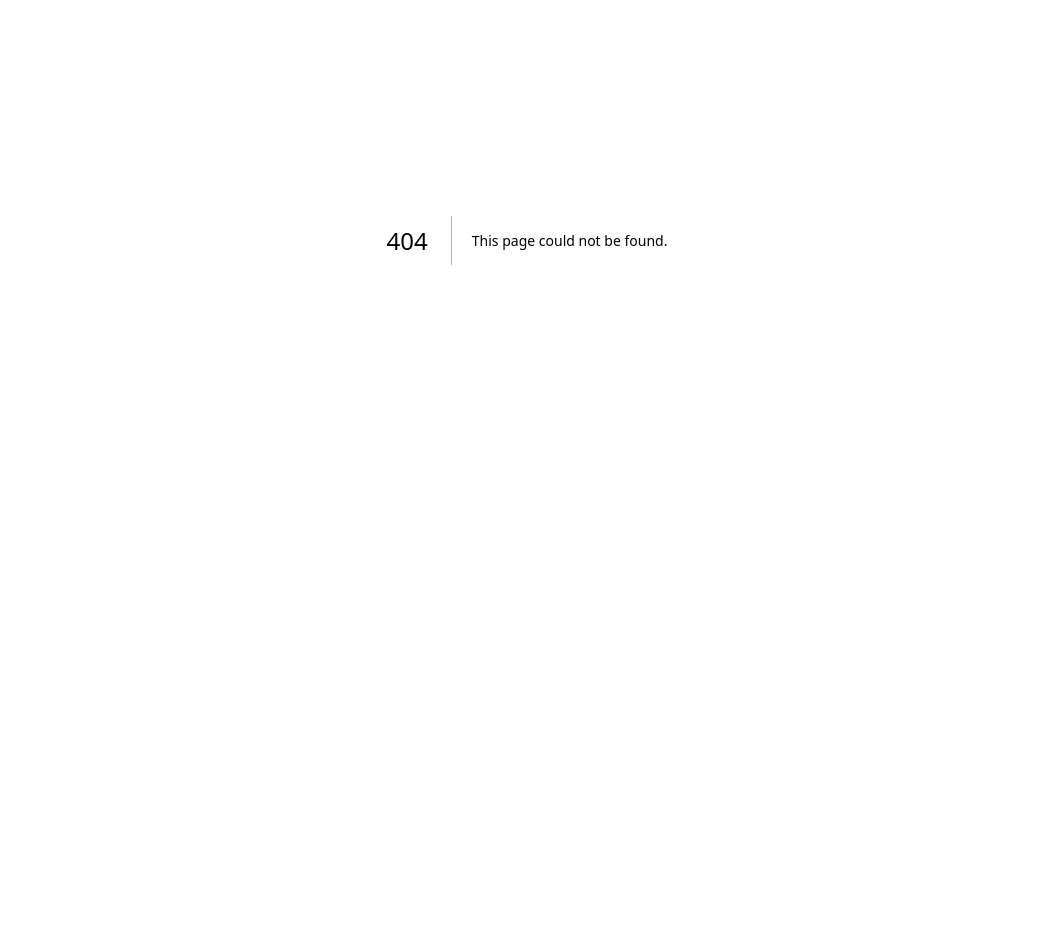
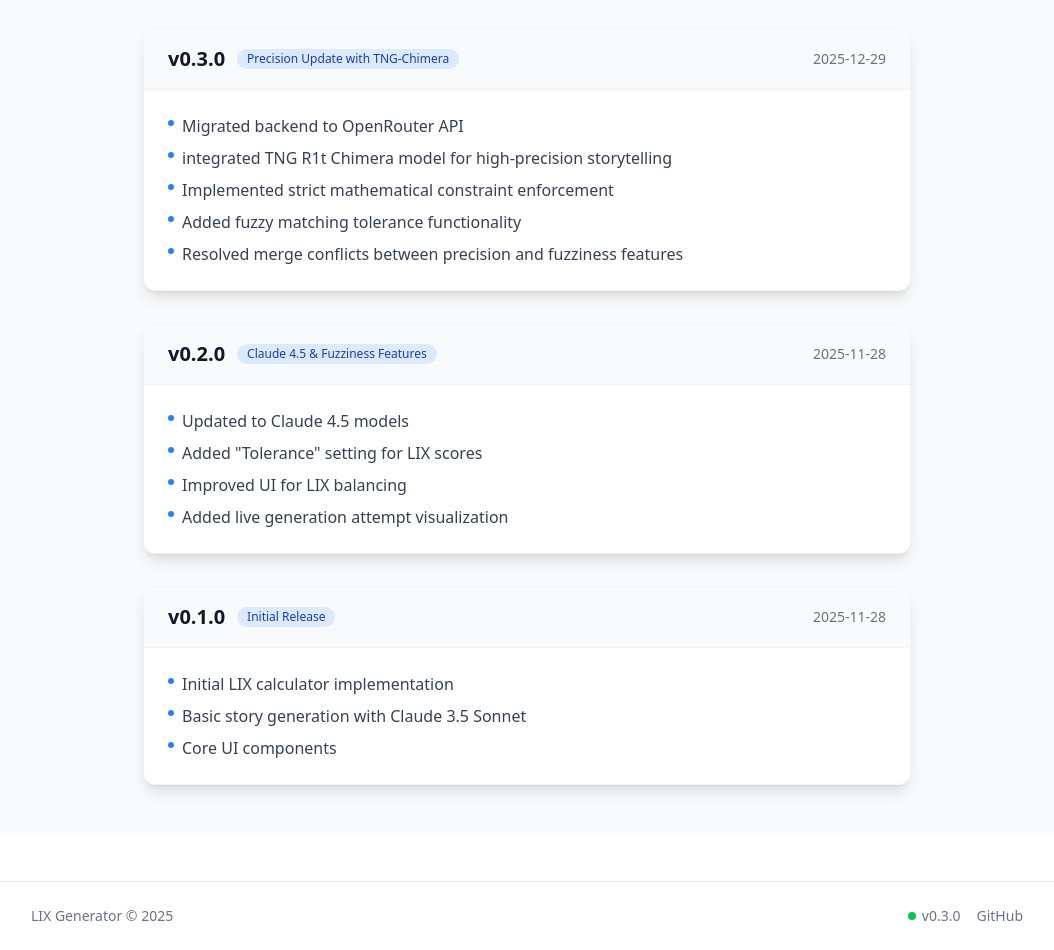
Before and after one commit to rotwurstesser/lix-tool, a Next.js app: page /changelog in a window 1280 px wide. Before the commit this address had no page. Shown: the part 160-1110 px from the top of the page, without its empty margins (113-1167 px from the left). Before the commit the page ends 800 px from the top, so only its background shows below. Built offline with nearby package versions, Linux system fonts and the light colour scheme.

Commit message:
feat: Add version footer and changelog page

```diff
--- /dev/null
+++ b/app/changelog/page.tsx
@@ -0,0 +1,82 @@
+import Link from 'next/link';
+
+export default function ChangelogPage() {
+  const versions = [
+    {
+      version: 'v0.3.0',
+      date: '2025-12-29',
+      title: 'Precision Update with TNG-Chimera',
+      changes: [
+        'Migrated backend to OpenRouter API',
+        'integrated TNG R1t Chimera model for high-precision storytelling',
+        'Implemented strict mathematical constraint enforcement',
+        'Added fuzzy matching tolerance functionality',
+        'Resolved merge conflicts between precision and fuzziness features'
+      ]
+    },
+    {
+      version: 'v0.2.0',
+      date: '2025-11-28',
+      title: 'Claude 4.5 & Fuzziness Features',
+      changes: [
+        'Updated to Claude 4.5 models',
+        'Added "Tolerance" setting for LIX scores',
+        'Improved UI for LIX balancing',
+        'Added live generation attempt visualization'
+      ]
+    },
+    {
+      version: 'v0.1.0',
+      date: '2025-11-28',
+      title: 'Initial Release',
+      changes: [
+        'Initial LIX calculator implementation',
+        'Basic story generation with Claude 3.5 Sonnet',
+        'Core UI components'
+      ]
+    }
+  ];
+
+  return (
+    <div className="min-h-screen bg-gray-50 py-12 px-4 sm:px-6 lg:px-8">
+      <div className="max-w-3xl mx-auto">
+        <div className="mb-8">
+          <Link href="/" className="text-blue-600 hover:text-blue-800 flex items-center gap-2 mb-4">
+            <svg xmlns="http://www.w3.org/2000/svg" width="20" height="20" viewBox="0 0 24 24" fill="none" stroke="currentColor" strokeWidth="2" strokeLinecap="round" strokeLinejoin="round">
+              <path d="M19 12H5M12 19l-7-7 7-7" />
+            </svg>
+            Back to Generator
+          </Link>
+          <h1 className="text-3xl font-bold text-gray-900">Changelog</h1>
+          <p className="text-gray-600 mt-2">Version history and release notes.</p>
+        </div>
+
+        <div className="space-y-8">
+          {versions.map((v) => (
+            <div key={v.version} className="bg-white rounded-xl shadow-lg border border-gray-100 overflow-hidden">
+              <div className="px-6 py-4 bg-gray-50 border-b border-gray-100 flex justify-between items-center flex-wrap gap-2">
+                <div className="flex items-center gap-3">
+                  <h2 className="text-xl font-bold text-gray-900">{v.version}</h2>
+                  <span className="px-2.5 py-0.5 rounded-full text-xs font-medium bg-blue-100 text-blue-800">
+                    {v.title}
+                  </span>
+                </div>
+                <time className="text-sm text-gray-500">{v.date}</time>
+              </div>
+              <div className="p-6">
+                <ul className="space-y-2">
+                  {v.changes.map((change, i) => (
+                    <li key={i} className="flex items-start gap-2 text-gray-700">
+                      <span className="mt-1.5 w-1.5 h-1.5 rounded-full bg-blue-500 flex-shrink-0" />
+                      <span>{change}</span>
+                    </li>
+                  ))}
+                </ul>
+              </div>
+            </div>
+          ))}
+        </div>
+      </div>
+    </div>
+  );
+}
--- a/app/layout.tsx
+++ b/app/layout.tsx
@@ -1,6 +1,7 @@
 import type { Metadata } from "next";
 import { Geist, Geist_Mono } from "next/font/google";
 import "./globals.css";
+import Footer from "@/components/Footer";
 
 const geistSans = Geist({
   variable: "--font-geist-sans",
@@ -25,9 +26,12 @@ export default function RootLayout({
   return (
     <html lang="en">
       <body
-        className={`${geistSans.variable} ${geistMono.variable} antialiased`}
+        className={`${geistSans.variable} ${geistMono.variable} antialiased min-h-screen flex flex-col`}
       >
-        {children}
+        <main className="flex-grow">
+          {children}
+        </main>
+        <Footer />
       </body>
     </html>
   );
--- /dev/null
+++ b/components/Footer.tsx
@@ -0,0 +1,22 @@
+import Link from 'next/link';
+
+export default function Footer() {
+  return (
+    <footer className="w-full py-6 mt-12 border-t border-gray-200 bg-white/50 backdrop-blur-sm">
+      <div className="max-w-5xl mx-auto px-4 flex justify-between items-center text-sm text-gray-500">
+        <div>
+          LIX Generator &copy; {new Date().getFullYear()}
+        </div>
+        <div className="flex items-center gap-4">
+          <Link href="/changelog" className="hover:text-blue-600 transition-colors flex items-center gap-1.5">
+            <span className="w-2 h-2 rounded-full bg-green-500"></span>
+            v0.3.0
+          </Link>
+          <a href="https://github.com/rotwurstesser/lix-tool" target="_blank" rel="noopener noreferrer" className="hover:text-gray-900 transition-colors">
+            GitHub
+          </a>
+        </div>
+      </div>
+    </footer>
+  );
+}
```
